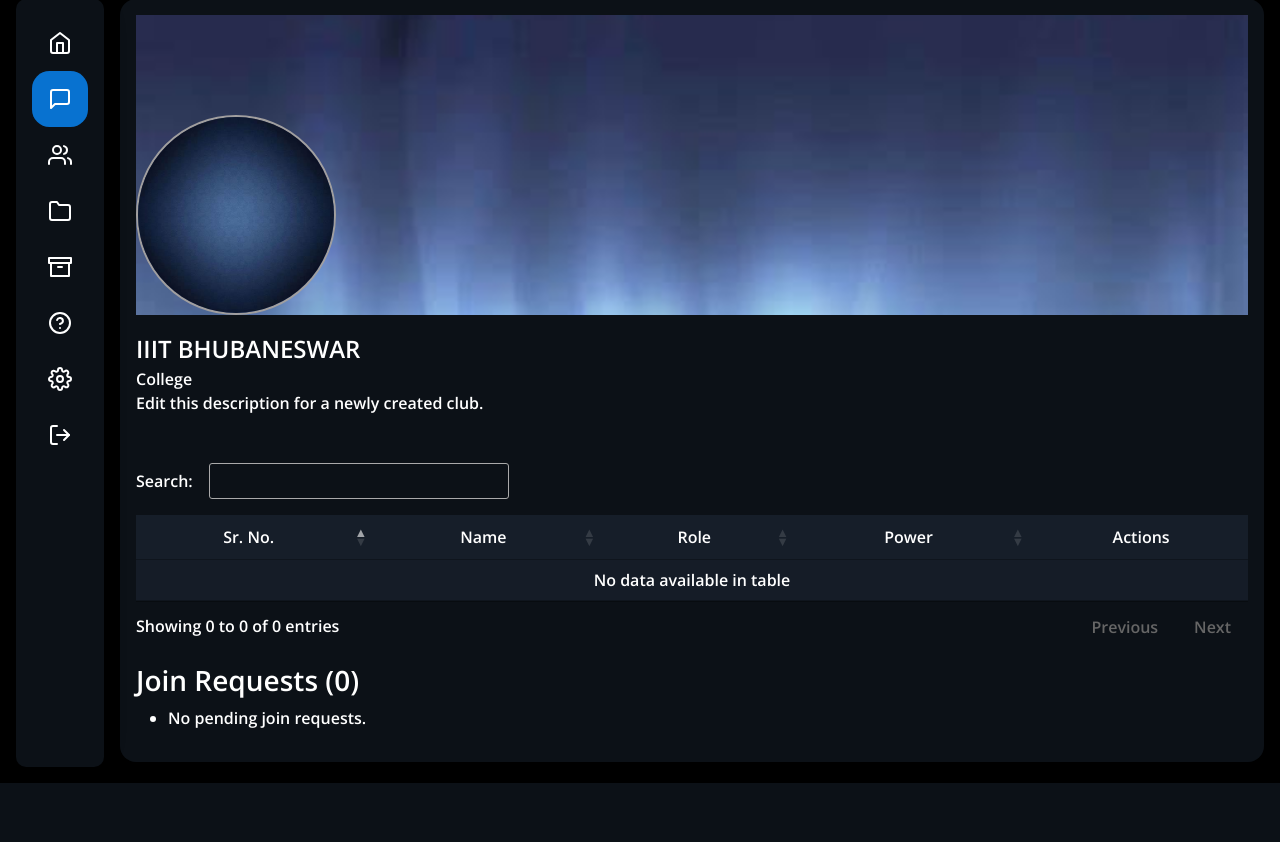
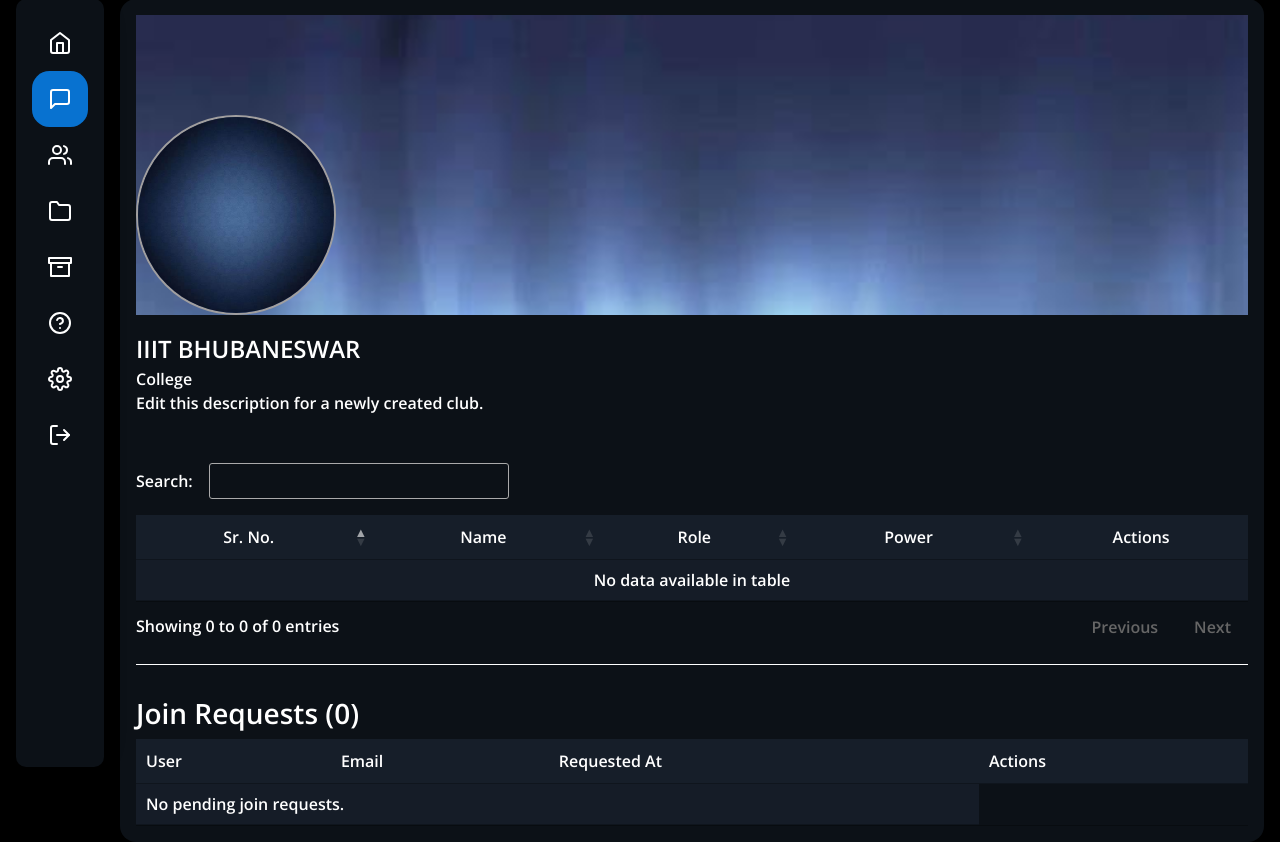
Before and after one commit to anurag6569201/Nexify, a Django app: page /club/4/1/ in a window 1280 px wide. Shown: the part 17-859 px from the top of the page. Before the commit the page ends 800 px from the top, so only its background shows below. Run offline with Django 5.2, Linux system fonts and the light colour scheme; a user stored in the database is signed in; data comes from the database, SQL or seed files in the repository; both versions use the stored data as it was after the commit; some libraries are stand-ins or nearby versions.

Commit message:
updated user roles and powers

```diff
--- a/club/models.py
+++ b/club/models.py
@@ -58,7 +58,9 @@
             ('Head', 'Head'),
             ('Vice President', 'Vice President'),
             ('Secretary', 'Secretary'),
-            ('Treasurer', 'Treasurer'),
+            ('HOD', 'HOD'),
+            ('Associate Professor','Associate Professor'),
+            ('Assistant Professor','Assistant Professor'),
             ('Member', 'Member')
         ],
         default='Member'
--- a/static/assets/css/club/club_detail.css
+++ b/static/assets/css/club/club_detail.css
@@ -39,24 +39,32 @@
     padding: 0;
     margin: 0;
 }
+#join-requests-table th,
+#join-requests-table td,
 .table-responsive th,
 .table-responsive td{
     background-color: #161e29;
     color: white;
 }
+#join-requests-table_filter,
 #invoiceTable_filter{
     width: 100%;
 }
+#join-requests-table_filter label,
 #invoiceTable_filter label{
     width: 100%;
     text-align: left;
 }
+#join-requests-table_filter label input,
 #invoiceTable_filter label input{
     width: 300px;
     color: white;
     margin-left: 1rem;
     margin-bottom: 1rem;
     margin-top: 2rem;
+}
+.dataTables_length label{
+    display: none !important;
 }
 <!-- Display branch info -->
 <h2>{{ branch_data.branch.name }}</h2>
--- a/templates/apps/club/club.html
+++ b/templates/apps/club/club.html
@@ -104,7 +104,7 @@
             <div class="row">
               <div class="col-md-3">
                 <div class="search_box_of_club" style="position: relative;">
-                  <div id="myInspector"></div>
+                  <!-- <div id="myInspector"></div> -->
                   <table id="treeTable" class="display">
                     <thead>
                       <tr>
--- a/templates/apps/club/club_detail.html
+++ b/templates/apps/club/club_detail.html
@@ -65,22 +65,50 @@
                 </div>
                 {% if user_value == edit_club_access %}
                 <div class="member_request_space">
+                    <hr>
                     <h3 class="pt-3">Join Requests ({{pending_count}})</h3>
-                    <ul id="join-requests-list">
+                    <table id="join-requests-table" class="table table-striped ">
+                        <thead>
+                            <tr>
+                                <th>User</th>
+                                <th>Email</th>
+                                <th>Requested At</th>
+                                <th>Actions</th>
+                            </tr>
+                        </thead>
+                        <tbody>
                             {% for request in join_request %}
                             {% if request.status == "Pending" %}
-                        <li id="request-{{ request.id }}">
-                            <strong>{{ request.user.username }}</strong> - {{ request.created_at }}
+                            <tr id="request-{{ request.id }}">
+                                <td><strong>{{ request.user.username }}</strong></td>
+                                <td><strong>{% if request.user.email %}{{ request.user.email }}{% else %}{{ request.user.username }}@gmail.com{% endif %}</strong></td>
+                                <td>{{ request.request_date }}</td>
+                                <td>
                                     <button data-request-id="{{ request.id }}" data-action="approve"
                                         class="btn btn-success handle-request">Approve</button>
                                     <button data-request-id="{{ request.id }}" data-action="reject"
                                         class="btn btn-danger handle-request">Reject</button>
-                        </li>
+                                </td>
+                            </tr>
                             {% endif %}
                             {% empty %}
-                        <li>No pending join requests.</li>
+                            <tr>
+                                <td colspan="3">No pending join requests.</td>
+                            </tr>
                             {% endfor %}
-                    </ul>
+                        </tbody>
+                    </table>
+                    <script>
+                        $(document).ready(function() {
+                            $('#join-requests-table').DataTable({
+                                "paging": true,  // Enable pagination
+                                "searching": true,  // Enable searching/filtering
+                                "ordering": true,  // Enable sorting
+                                "info": true,  // Show information about the data
+                                "lengthMenu": [10, 25, 50, 75, 100],
+                            });
+                        });
+                    </script>
                 </div>
                 {% endif %}
 
```
Also changed, not shown: club/migrations/0005_alter_clubmember_role.py (added), db.sqlite3. Lines whose indentation alone changed are shown as unchanged.
